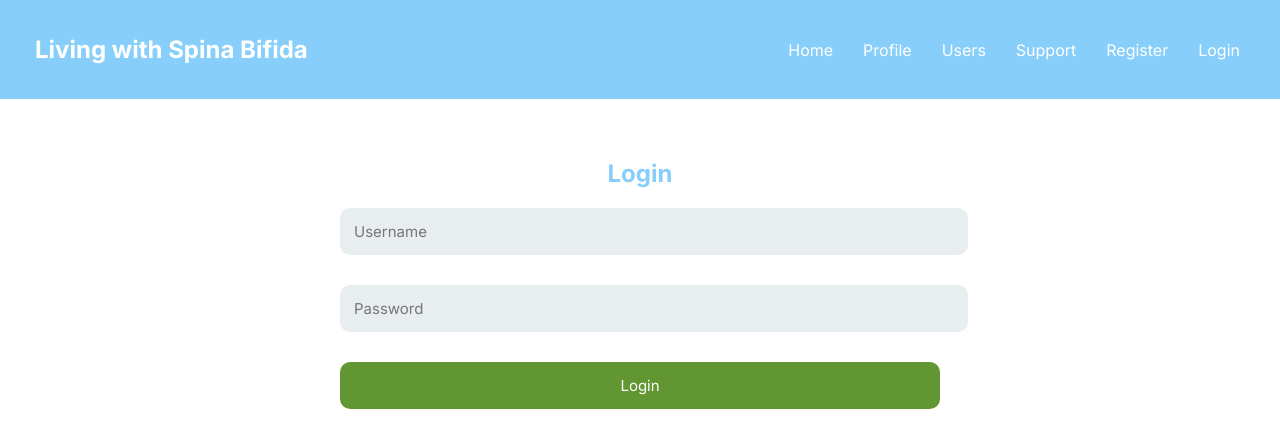
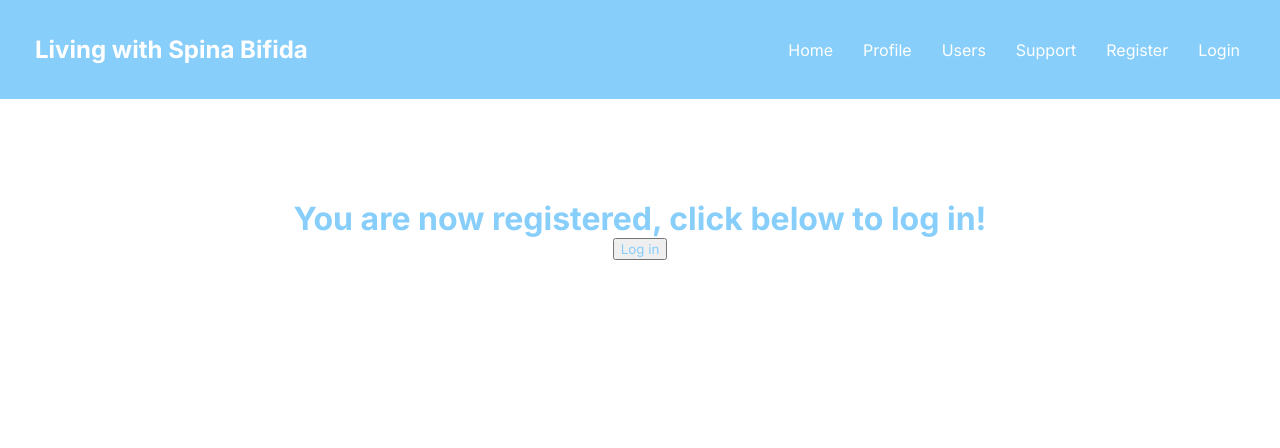
Before and after one commit to tufanbutuner/livingwithspinabifida, a React (Create React App) app: page /registered in a window 1280 px wide. Before the commit this address led to /login. Shown: the top 448 px of the page. Built offline with nearby package versions, Linux system fonts and the light colour scheme.

Commit message:
Fixed Register bug

```diff
--- a/src/Register.js
+++ b/src/Register.js
@@ -5,7 +5,6 @@ const axios = require('axios');
 const Register = () => {
     const history = useHistory();
     const [user, setUser] = useState({});
-    const token = sessionStorage.getItem('token');
 
     const changeHandler = (e) => {
         setUser({ ...user, [e.target.name]: e.target.value})
@@ -14,11 +13,8 @@ const Register = () => {
     const submitHandler = async e => {
         e.preventDefault();
         var result = await axios.post("http://localhost:5000/register", user);
-        console.log(result.data);
-        if (result) {
-            sessionStorage.setItem('token', JSON.stringify(result));
-            history.push('/profile');
-        }
+        console.log(result);
+        history.push('/registered');
     }
 
     return (
@@ -40,7 +36,7 @@ const Register = () => {
                 <div>
                     <input type="password" name="password" placeholder="Password" onChange={changeHandler} required></input>
                 </div>
-                <button type="submit" className="register-btn">Register</button>
+                <button type="submit" className="register-btn" onClick={submitHandler}>Register</button>
             </form>
         </div>
     )
--- /dev/null
+++ b/src/Registered.js
@@ -0,0 +1,19 @@
+import { useHistory } from 'react-router-dom';
+
+function Registered() {
+
+    const history = useHistory();
+
+    const submitHandler = () => {
+        history.push('/login');
+    }
+
+    return (
+        <div className="home">
+            <h1>You are now registered, click below to log in!</h1>
+            <button onClick={submitHandler}>Log in</button>
+        </div>
+    );
+}
+
+export default Registered;
--- a/src/routes/Routes.js
+++ b/src/routes/Routes.js
@@ -9,12 +9,14 @@ import LoggedIn from "../LoggedIn";
 import Feed from "../Feed";
 import Support from '../Support';
 import UserList from "../UserList";
+import Registered from '../Registered';
 
 function Routes() {
     return (
         <Switch>
             <Route exact path="/" render={() => (isUserAuthenticated() === true ? <Feed /> : <Landing />)} />
-            <Route path="/register" render={() => (isUserAuthenticated() === true ? <LoggedIn /> : <Register />)} />
+            <Route exact path="/register" component={Register} />
+            <Route path="/registered" component={Registered} />
             <Route path="/login" component={Login} />
             <Route path="/support" component={Support} />
             <ProtectedRoute path="/profile" component={Profile} />
```
Also changed, not shown: node.js (+7 -1 lines).
